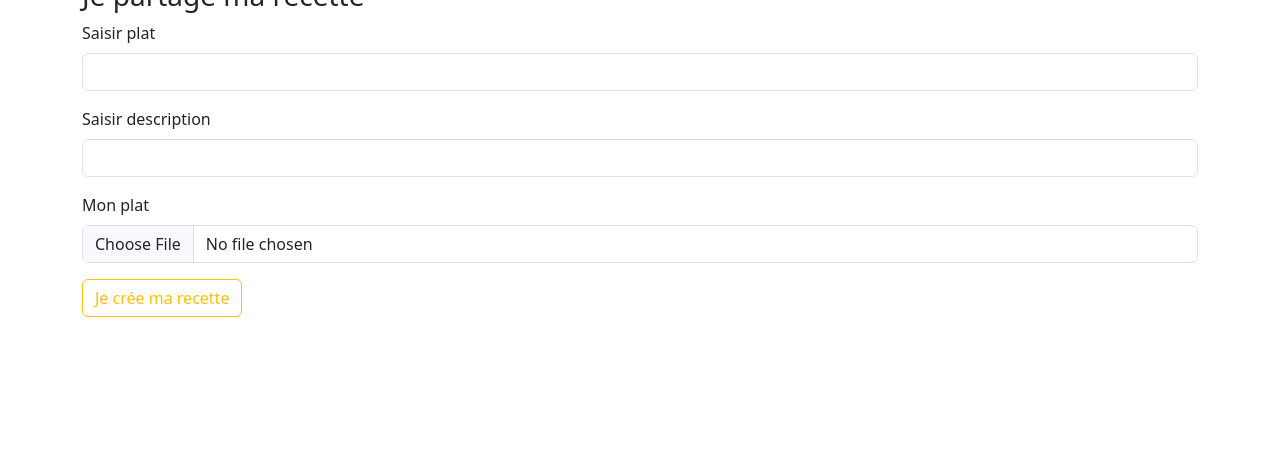
After one commit to mouskito/recette, a PHP site: page /recette.php in a window 1280 px wide. The commit adds this page. Shown: the part 347-800 px from the top of the page. Run offline with PHP 8.4, Linux system fonts and the light colour scheme.

Commit message:
ajout et affichage des recettes

```diff
--- a/acces.php
+++ b/acces.php
@@ -31,7 +31,7 @@
 
         $source = $_FILES['avatar']['tmp_name'];
 
-        $destination = "uploads";
+        $destination = "uploads/user";
 
         // Verifie si le dossier n'existe pas
         if (!is_dir($destination)) {
--- /dev/null
+++ b/recette.php
@@ -0,0 +1,62 @@
+<?php
+    require "header.php";
+
+    if (isset($_POST["recette"]) && isset($_FILES['plat']) ) {
+
+        /** UPLOAD IMAGE */
+
+        $source = $_FILES['plat']['tmp_name'];
+
+        $destination = "uploads/recette";
+
+        // Verifie si le dossier n'existe pas
+        if (!is_dir($destination)) {
+          // mkdir crée le dossier
+          mkdir($destination);
+        }
+
+        move_uploaded_file($source,$destination."/".$_FILES['plat']['name']);
+
+       $image_name = $_FILES['plat']['name'];
+
+        /** FIN UPLOAD IMAGE */
+
+
+        $sql = $db->prepare(
+            "INSERT INTO recette(titre,description,plat,auteur)
+                VALUE
+            (:titre,:description,:plat,:auteur)"
+        );
+
+        $sql->bindValue(":titre",$_POST["titre"]);
+        $sql->bindValue(":description",$_POST["description"]);
+        $sql->bindValue(":plat",$image_name);
+        $sql->bindValue(":auteur",$_SESSION['user']['id']);
+
+        if ($sql->execute()) {
+           header('Location:index.php');
+        }
+    }
+
+?>
+
+<div class="container">
+
+<h3>Je partage ma recette</h3>
+        <form method="post" enctype="multipart/form-data">
+        <div class="mb-3">
+            <label for="titre" class="form-label">Saisir plat</label>
+            <input type="text" class="form-control" name="titre" id="titre">
+        </div>
+        <div class="mb-3">
+            <label for="description" class="form-label">Saisir description</label>
+            <input type="text" class="form-control" name="description" id="description">
+        </div>
+        <div class="mb-3">
+            <label for="file" class="form-label">Mon plat</label>
+            <input type="file" class="form-control" name="plat" id="file">
+        </div>
+        <button type="submit" class="btn btn-outline-warning" name="recette">Je crée ma recette</button>
+        </form>
+
+</div>
```
Also changed, not shown: index.php (+22 -0 lines), uploads/recette/pates.jpeg (added), uploads/recette/re.jpeg (added), uploads/recette/recette.jpeg (added).
